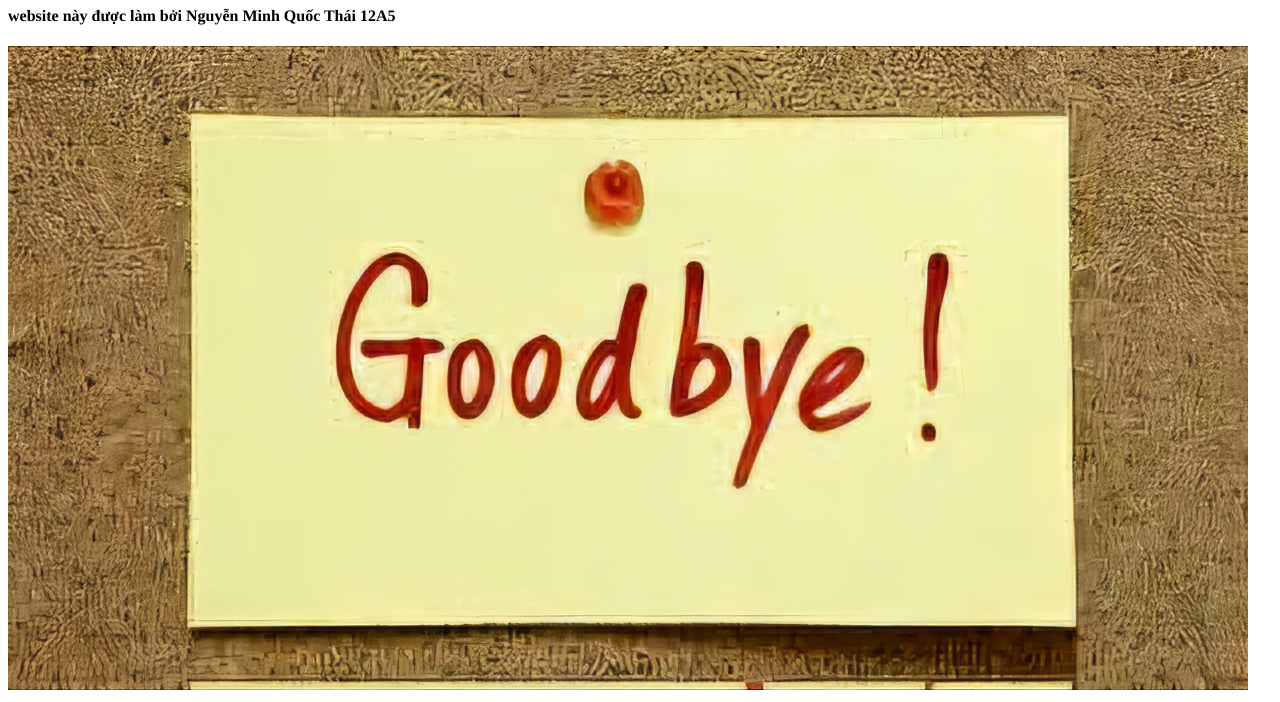
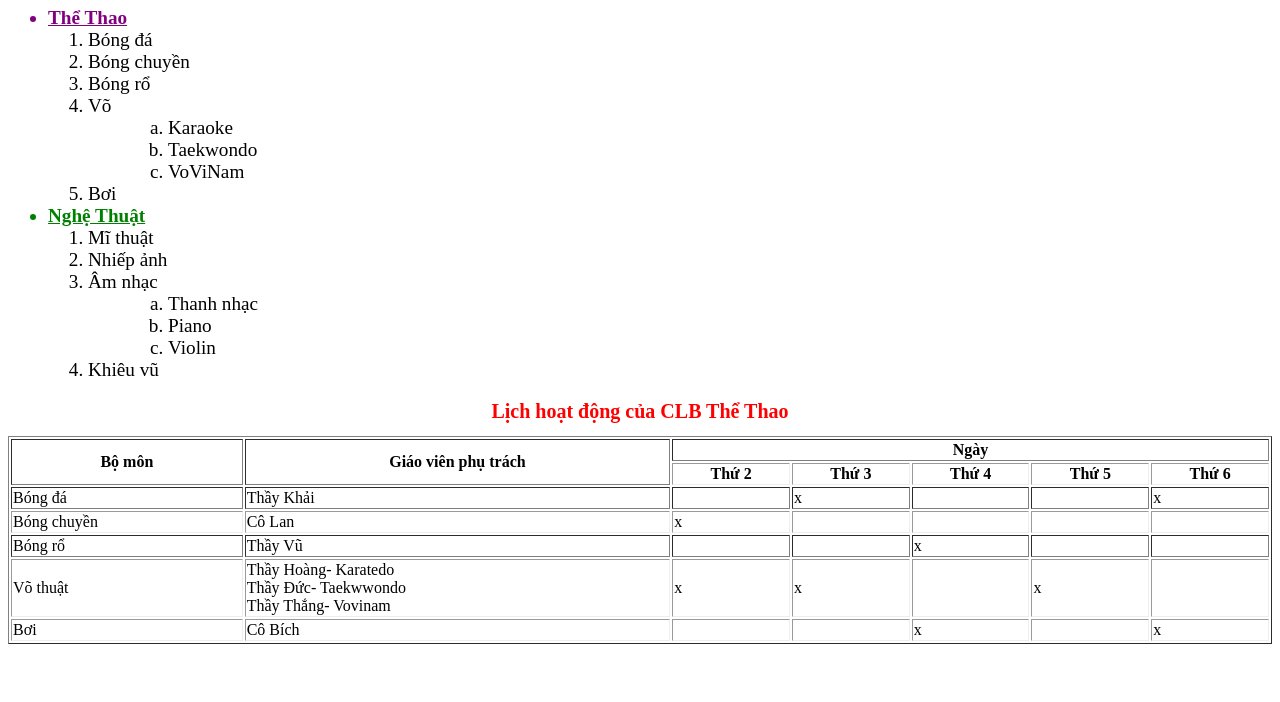
Before and after one commit to phuongyuti/quocthai, a plain HTML site: page index.html in a window 1280 px wide. Shown: the part 175-877 px from the top of the page. After the commit the page ends 827 px from the top, so only its background shows below. Drawn offline with Linux system fonts and the light colour scheme.

Commit message:
Update index.html

```diff
--- a/index.html
+++ b/index.html
@@ -1,15 +1,116 @@
 <!DOCTYPE html>
 <html>
-<head>
-<title>Nguyen Minh Quoc Thai</title>
-</head>
-<header>
-<h1 style="color:red;font-family:Times New Roman;text-decoration:underline">Chào mừng thầy và các bạn đã đến trang web này</h1>
-</header>
-<body>
-<h3 style="color:purple;font-family:Times New Roman">Em tên là Nguyễn Minh Quốc Thái, học sinh lớp 12A5,trường THPT Tân An,sở thích là nghe nhạc</h3>
-<h1 style="color:green;font-family:Times New Roman;text-decoration:underline">cảm ơn thầy và các bạn đã đọc.Chúc mọi người có 1 ngày tốt lành</h1>
-<h4 style=“color:cyan;font-family:Times New Roman> <strong> website này được làm bởi Nguyễn Minh Quốc Thái 12A5 </strong> </h4>
-  <img src="Bye.jpg">
+    <head>
+        <title>Lần 3</title>
+    </head>
+    <body>
+        <p>Trường THPT TÂN AN</p>
+        <p>Tên:Nguyễn Minh Quốc Thái</p>
+        <p>Lớp :12A5</p>
+        <h1 style="color:cyan">Danh sách Câu Lạc Bộ</h1>
+        <div style="font-size: larger;">
+        <ul style="list-style-type: disc;">
+            <li style="color:purple"><b><u>Thể Thao</b></u></li>
+            <ol typle="1">
+                <dt>
+                <li>Bóng đá</li>
+                <li>Bóng chuyền</li>
+                <li>Bóng rổ</li>
+                <li>Võ</li>
+                </dt>
+            <dd>
+                <ol type="a">
+                    <li>Karaoke</li>
+                    <li>Taekwondo</li>
+                    <li>VoViNam</li>
+                </ol>
+            </dd>
+            <li>Bơi</li>
+            </ol>
+            <li style="color:green"><b><u>Nghệ Thuật</u></b></li>
+            <ol type="1">
+                <dt>
+                <li>Mĩ thuật</li>
+                <li>Nhiếp ảnh</li>
+                <li>Âm nhạc</li>
+            </dt>
+            <dd>
+                <ol type="a">
+                    <li>Thanh nhạc</li>
+                    <li>Piano</li>
+                    <li>Violin</li>
+                </ol>
+            </dd>
+            <li>Khiêu vũ</li>
+            </ol>
+        </ul>
+    </div>
+        <h1 style="text-align: center;font-size: 20px;color:red;">Lịch hoạt động của CLB Thể Thao</h1>
+    <table border="1" style="width: 100%;>
+        <tr style="border: 1px solid;">
+            <th rowspan="2" style="">Bộ môn</th>
+            <th rowspan="2">Giáo viên phụ trách</th>
+            <th colspan="5">Ngày</th>
+        </tr>
+        <tr style="border: 1px solid;">
+            <th >Thứ 2</th>
+            <th>Thứ 3</th>
+            <th>Thứ 4</th>
+            <th>Thứ 5</th>
+            <th>Thứ 6</th>
+
+        </tr>
+        <tr>
+            <td>Bóng đá</td>
+            <td>Thầy Khải</td>
+            <td></td>
+            <td>x</td>
+            <td></td>
+            <td></td>
+            <td>x</td>
+
+        </tr>
+        <tr style="border: 1px solid;">
+            <td>Bóng chuyền</td>
+            <td>Cô Lan</td>
+            <td >x</td>
+            <td></td>
+            <td></td>
+            <td></td>
+            <td></td>
+        </tr>
+        <tr >
+            <td>Bóng rổ</td>
+            <td>Thầy Vũ</td>
+            <td></td>
+            <td></td>
+            <td>x</td>
+            <td></td>
+            <td></td>
+
+        </tr>
+        <tr style="border: 1px solid;">
+            <td>Võ thuật</td>
+            <td>Thầy Hoàng- Karatedo<br>
+                Thầy Đức- Taekwwondo<br>
+                Thầy Thắng- Vovinam
+            </td>
+            <td>x</td>
+            <td>x</td>
+            <td></td>
+            <td>x</td>
+            <td></td>
+        </tr>
+        <tr style="border: 1px solid;">
+            <td>Bơi</td>
+            <td>Cô Bích</td>
+            <td></td>
+            <td></td>
+            <td>x</td>
+            <td></td>
+            <td >x</td>
+
+        </tr>
+    </table>
 </body>
 </html>
```
